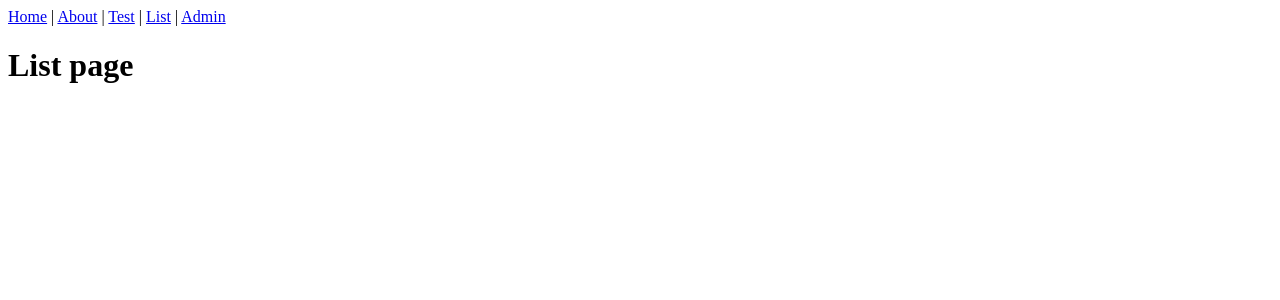
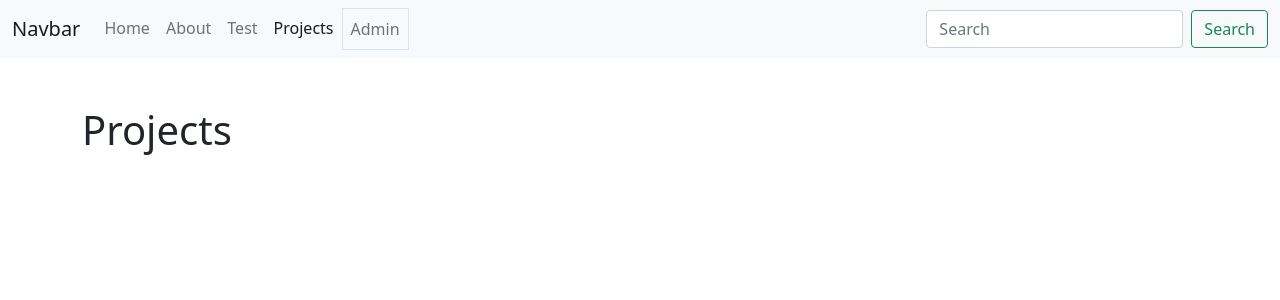
Before and after one commit to jphilapy/django-misc, a Django app: page /list/ in a window 1280 px wide. Shown: the top 300 px of the page. Run offline with Django 5.2, Linux system fonts and the light colour scheme; data that the repository does not hold is empty.

Commit message:
Changes to nav, added bootstrap, adding cards to projects list and detail pages

```diff
--- a/templates/base.html
+++ b/templates/base.html
@@ -1,10 +1,47 @@
 <!-- templates/base.html -->
-<header>
-    <a href="{% url 'home' %}">Home</a> |
-    <a href="{% url 'about' %}">About</a> |
-    <a href="{% url 'test_var' %}">Test</a> |
-    <a href="{% url 'list' %}">List</a> |
-    <a href="admin/">Admin</a>
-  </header>
-
-  {% block content %} {% endblock content %}
+ <!DOCTYPE html>
+ <html lang="en">
+ <head>
+  <meta charset="UTF-8">
+  <meta name="viewport" content="width=device-width, initial-scale=1.0">
+  <title>Document</title>
+  <link href="https://cdn.jsdelivr.net/npm/bootstrap@5.0.2/dist/css/bootstrap.min.css" rel="stylesheet" integrity="sha384-EVSTQN3/azprG1Anm3QDgpJLIm9Nao0Yz1ztcQTwFspd3yD65VohhpuuCOmLASjC" crossorigin="anonymous">
+ </head>
+ <body>
+    <nav class="navbar navbar-expand-lg navbar-light bg-light">
+      <div class="container-fluid">
+        <a class="navbar-brand" href="#">Navbar</a>
+        <button class="navbar-toggler" type="button" data-bs-toggle="collapse" data-bs-target="#navbarSupportedContent" aria-controls="navbarSupportedContent" aria-expanded="false" aria-label="Toggle navigation">
+          <span class="navbar-toggler-icon"></span>
+        </button>
+        <div class="collapse navbar-collapse" id="navbarSupportedContent">
+          <ul class="navbar-nav me-auto mb-2 mb-lg-0">
+            <li class="nav-item">
+              <a class="nav-link {% if request.resolver_match.url_name == 'home' %}active{% endif %}" aria-current="page" href="{% url 'home' %}">Home</a>
+            </li>
+            <li class="nav-item">
+              <a class="nav-link {% if request.resolver_match.url_name == 'about' %}active{% endif %}" href="{% url 'about' %}">About</a>
+            </li>
+            <li class="nav-item">
+              <a class="nav-link {% if request.resolver_match.url_name == 'test_var' %}active{% endif %}" href="{% url 'test_var' %}">Test</a>
+            </li>
+            <li class="nav-item">
+              <a class="nav-link {% if request.resolver_match.url_name == 'list' %}active{% endif %}" href="{% url 'list' %}">Projects</a>
+            </li>
+            <li class="nav-item">
+              <a class="nav-link border" target="_blank" href="/admin/">Admin</a>
+            </li>
+          </ul>
+          <form class="d-flex">
+            <input class="form-control me-2" type="search" placeholder="Search" aria-label="Search">
+            <button class="btn btn-outline-success" type="submit">Search</button>
+          </form>
+        </div>
+      </div>
+    </nav>
+    <div class="container mt-5">
+      {% block content %} {% endblock content %}
+    </div>
+  <script src="https://cdn.jsdelivr.net/npm/bootstrap@5.0.2/dist/js/bootstrap.bundle.min.js" integrity="sha384-MrcW6ZMFYlzcLA8Nl+NtUVF0sA7MsXsP1UyJoMp4YLEuNSfAP+JcXn/tWtIaxVXM" crossorigin="anonymous"></script>
+ </body>
+ </html>
--- a/templates/list.html
+++ b/templates/list.html
@@ -4,11 +4,22 @@
 {% block title %} List Page Title {% endblock title %}
 
 {% block content %}
-<h1>List page</h1>
-<ul>
+<h1>Projects</h1>
+<div class="row">
     {% for list_item in list_items %}
-        <li>{{ list_item.title }}</li>
+    <div class="col">
+        <div class="card" style="width: 95%;">
+            <a href="/detail/{{ list_item.id }}"><img src="{{ list_item.image.url }}" class="card-img-top" alt="{{ list_item.title }}"></a>
+            <div class="card-body">
+              <p class="card-text">
+                <a href="/detail/{{ list_item.id }}">{{ list_item.title }}</a>
+              </p>
+            </div>
+          </div>
+
+    </div>
     {% endfor %}
-</ul>
+
+</div>
 
 {% endblock content %}
```
Also changed, not shown: templates/detail.html (+19 -3 lines), readme.md (added).
